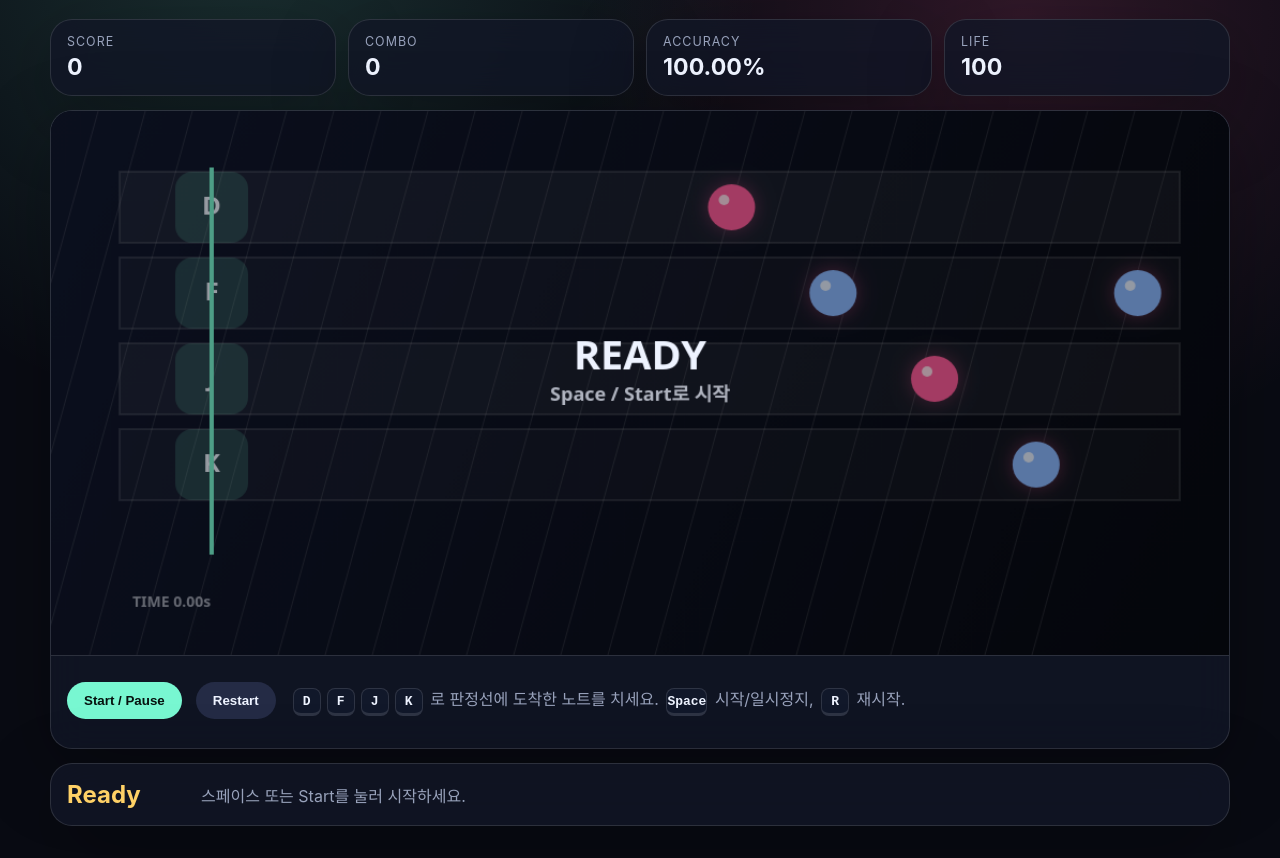
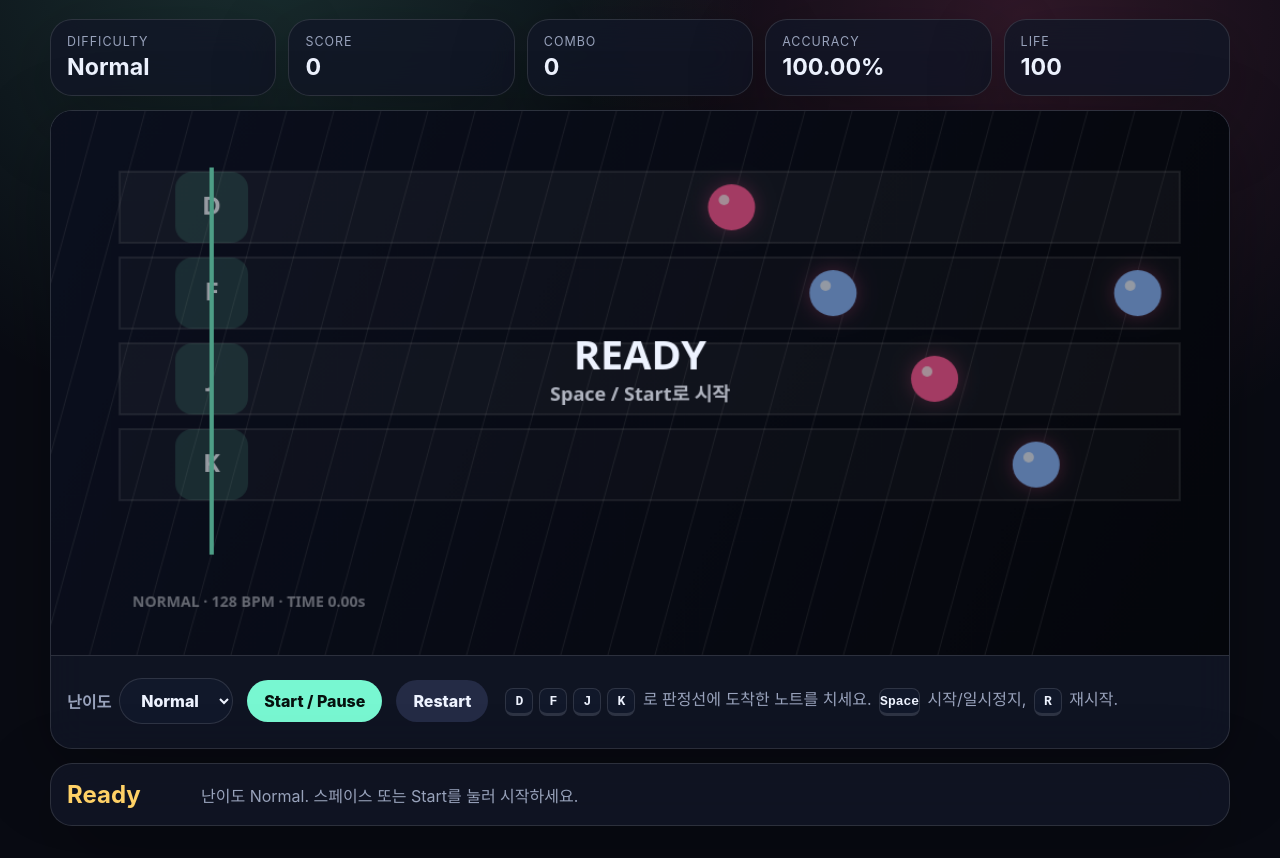
Before and after one commit to sunglogbag81/sidebeat-lanes, a website: page public/index.html in a window 1280 px wide. Shown: the part 194-1052 px from the top of the page. Drawn offline with Linux system fonts and the light colour scheme.

Commit message:
Add multiple difficulty levels

```diff
--- a/public/app.js
+++ b/public/app.js
@@ -7,6 +7,8 @@ const ui = {
   combo: document.querySelector('#combo'),
   accuracy: document.querySelector('#accuracy'),
   life: document.querySelector('#life'),
+  difficultyLabel: document.querySelector('#difficultyLabel'),
+  difficultySelect: document.querySelector('#difficultySelect'),
   judgement: document.querySelector('#judgement'),
   status: document.querySelector('#status'),
   startButton: document.querySelector('#startButton'),
@@ -17,7 +19,7 @@ const LANES = ['D', 'F', 'J', 'K'];
 const LANE_KEYS = new Map(LANES.map((key, lane) => [key.toLowerCase(), lane]));
 const judgementLineX = 150;
 const spawnX = 1040;
-const travelMs = 2200;
+const baseTravelMs = 2200;
 const laneTop = 92;
 const laneGap = 82;
 const noteRadius = 22;
@@ -34,16 +36,58 @@ let masterGain;
 let state;
 let animationId;
 let lastFrame = 0;
+let currentDifficulty = 'normal';
 
-function makeChart() {
+const difficulties = {
+  easy: {
+    label: 'Easy',
+    bpm: 104,
+    bars: 6,
+    speed: 0.86,
+    missDamage: 6,
+    emptyDamage: 2,
+    patterns: [0, 1, 2, 3, 0, 1, 2, 3],
+  },
+  normal: {
+    label: 'Normal',
+    bpm: 128,
+    bars: 8,
+    speed: 1,
+    missDamage: 8,
+    emptyDamage: 3,
+    patterns: [0, 1, 2, 3, 1, 0, 3, 2, [0, 2], 1, 3, [1, 3], 2, 0, 1, 3],
+  },
+  hard: {
+    label: 'Hard',
+    bpm: 150,
+    bars: 10,
+    speed: 1.18,
+    missDamage: 10,
+    emptyDamage: 4,
+    patterns: [0, 2, 1, 3, [0, 1], 2, 3, 1, [2, 3], 0, 1, [0, 3], 2, 1, 3, [1, 2]],
+  },
+  expert: {
+    label: 'Expert',
+    bpm: 172,
+    bars: 12,
+    speed: 1.34,
+    missDamage: 12,
+    emptyDamage: 5,
+    patterns: [0, [1, 3], 2, 1, [0, 2], 3, 0, [1, 2], 3, 2, [0, 3], 1, 0, 2, [1, 3], [0, 2]],
+  },
+};
+
+function activeDifficulty() {
+  return difficulties[currentDifficulty] ?? difficulties.normal;
+}
+
+function makeChart(difficulty = activeDifficulty()) {
   const notes = [];
-  const bpm = 128;
-  const beat = 60000 / bpm;
-  const patterns = [0, 1, 2, 3, 1, 0, 3, 2, [0, 2], 1, 3, [1, 3], 2, 0, 1, 3];
+  const beat = 60000 / difficulty.bpm;
 
-  for (let bar = 0; bar < 8; bar += 1) {
-    patterns.forEach((pattern, index) => {
-      const time = chartOffsetMs + (bar * patterns.length + index) * (beat / 2);
+  for (let bar = 0; bar < difficulty.bars; bar += 1) {
+    difficulty.patterns.forEach((pattern, index) => {
+      const time = chartOffsetMs + (bar * difficulty.patterns.length + index) * (beat / 2);
       const lanes = Array.isArray(pattern) ? pattern : [pattern];
       lanes.forEach((lane) => notes.push({ lane, time, hit: false, missed: false }));
     });
@@ -53,8 +97,10 @@ function makeChart() {
 
 function reset() {
   cancelAnimationFrame(animationId);
+  const difficulty = activeDifficulty();
   state = {
-    notes: makeChart(),
+    difficulty,
+    notes: makeChart(difficulty),
     running: false,
     startedAt: 0,
     pausedAt: 0,
@@ -70,7 +116,7 @@ function reset() {
     nextTick: 0,
   };
   ui.judgement.textContent = 'Ready';
-  ui.status.textContent = '스페이스 또는 Start를 눌러 시작하세요.';
+  ui.status.textContent = `난이도 ${difficulty.label}. 스페이스 또는 Start를 눌러 시작하세요.`;
   updateHud();
   draw(0);
 }
@@ -163,7 +209,7 @@ function judge(lane) {
 
 function registerMiss(reason = 'Miss') {
   state.combo = 0;
-  state.life = Math.max(0, state.life - (reason === 'Empty' ? 3 : 8));
+  state.life = Math.max(0, state.life - (reason === 'Empty' ? state.difficulty.emptyDamage : state.difficulty.missDamage));
   if (reason !== 'Empty') state.judged += 1;
   showJudgement('Miss', reason === 'Empty' ? '노트 없음' : '지나감', '#ff5c9a');
   updateHud();
@@ -177,6 +223,7 @@ function showJudgement(label, detail, color) {
 }
 
 function updateHud() {
+  ui.difficultyLabel.textContent = state.difficulty.label;
   ui.score.textContent = Math.round(state.score).toLocaleString('ko-KR');
   ui.combo.textContent = state.combo;
   const accuracy = state.judged ? (state.totalHitValue / state.judged) * 100 : 100;
@@ -209,7 +256,7 @@ function loop(now) {
 }
 
 function playMetronome(time) {
-  const beatMs = 60000 / 128;
+  const beatMs = 60000 / state.difficulty.bpm;
   if (time >= state.nextTick) {
     const beatIndex = Math.round(state.nextTick / beatMs);
     beep(beatIndex % 4 === 0 ? 220 : 165, 0.035, 'square');
@@ -280,12 +327,13 @@ function drawLanes(time) {
   ctx.fillStyle = 'rgba(238,243,255,0.64)';
   ctx.font = '700 14px system-ui';
   ctx.textAlign = 'left';
-  ctx.fillText(`TIME ${(time / 1000).toFixed(2)}s`, 76, 470);
+  ctx.fillText(`${state.difficulty.label.toUpperCase()} · ${state.difficulty.bpm} BPM · TIME ${(time / 1000).toFixed(2)}s`, 76, 470);
 }
 
 function drawNotes(time) {
   state.notes.forEach((note) => {
     if (note.hit || note.missed) return;
+    const travelMs = baseTravelMs / state.difficulty.speed;
     const x = judgementLineX + (note.time - time) / travelMs * (spawnX - judgementLineX);
     if (x < judgementLineX - 90 || x > spawnX + 60) return;
     const y = laneY(note.lane);
@@ -348,6 +396,10 @@ window.addEventListener('keydown', (event) => {
   if (lane !== undefined) judge(lane);
 });
 
+ui.difficultySelect.addEventListener('change', (event) => {
+  currentDifficulty = event.target.value;
+  reset();
+});
 ui.startButton.addEventListener('click', toggleStart);
 ui.restartButton.addEventListener('click', reset);
 
--- a/public/index.html
+++ b/public/index.html
@@ -15,6 +15,7 @@
       </section>
 
       <section class="hud" aria-label="게임 상태">
+        <div><span>Difficulty</span><strong id="difficultyLabel">Normal</strong></div>
         <div><span>Score</span><strong id="score">0</strong></div>
         <div><span>Combo</span><strong id="combo">0</strong></div>
         <div><span>Accuracy</span><strong id="accuracy">100.00%</strong></div>
@@ -24,6 +25,15 @@
       <section class="game-card">
         <canvas id="game" width="1100" height="520" aria-label="Sidebeat Lanes game canvas"></canvas>
         <div class="controls">
+          <label class="difficulty-picker">
+            <span>난이도</span>
+            <select id="difficultySelect" aria-label="난이도 선택">
+              <option value="easy">Easy</option>
+              <option value="normal" selected>Normal</option>
+              <option value="hard">Hard</option>
+              <option value="expert">Expert</option>
+            </select>
+          </label>
           <button id="startButton">Start / Pause</button>
           <button id="restartButton">Restart</button>
           <p><kbd>D</kbd><kbd>F</kbd><kbd>J</kbd><kbd>K</kbd> 로 판정선에 도착한 노트를 치세요. <kbd>Space</kbd> 시작/일시정지, <kbd>R</kbd> 재시작.</p>
--- a/public/styles.css
+++ b/public/styles.css
@@ -36,7 +36,7 @@ h1 { margin: 0; font-size: clamp(2.4rem, 7vw, 5.4rem); line-height: 0.9; }
 
 .hud {
   display: grid;
-  grid-template-columns: repeat(4, 1fr);
+  grid-template-columns: repeat(5, 1fr);
   gap: 12px;
   margin-bottom: 14px;
 }
@@ -68,13 +68,28 @@ canvas {
   border-top: 1px solid var(--line);
   color: var(--muted);
 }
-button {
+.difficulty-picker {
+  display: flex;
+  align-items: center;
+  gap: 8px;
+  color: var(--muted);
+  font-weight: 800;
+}
+select, button {
   border: 0;
   border-radius: 999px;
   padding: 11px 17px;
+  font: inherit;
+  font-weight: 800;
+}
+select {
+  background: #11182a;
+  color: var(--text);
+  border: 1px solid var(--line);
+}
+button {
   background: var(--accent);
   color: #06110e;
-  font-weight: 800;
   cursor: pointer;
 }
 button + button { background: #242b45; color: var(--text); }
--- a/scripts/smoke-test.mjs
+++ b/scripts/smoke-test.mjs
@@ -19,7 +19,7 @@ for (const token of ['<canvas', 'app.js', 'styles.css']) {
   if (!html.includes(token)) throw new Error(`index.html missing ${token}`);
 }
 
-for (const token of ['right-to-left', 'judge', 'makeChart', 'AudioContext']) {
+for (const token of ['right-to-left', 'judge', 'makeChart', 'AudioContext', 'difficulties', 'Expert']) {
   if (!app.includes(token)) throw new Error(`app.js missing ${token}`);
 }
 
```
Also changed, not shown: README.md.
